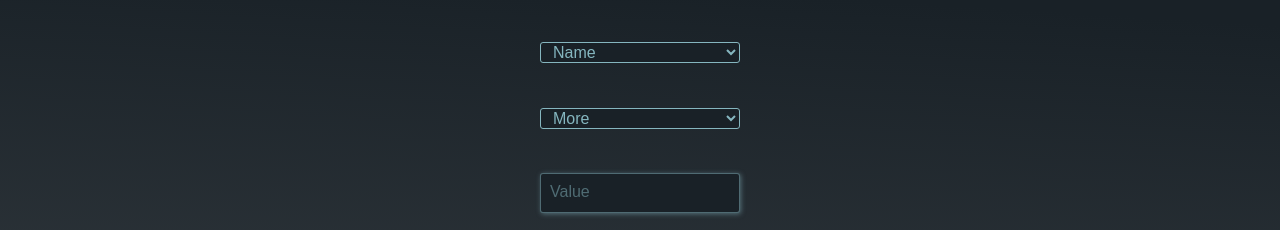
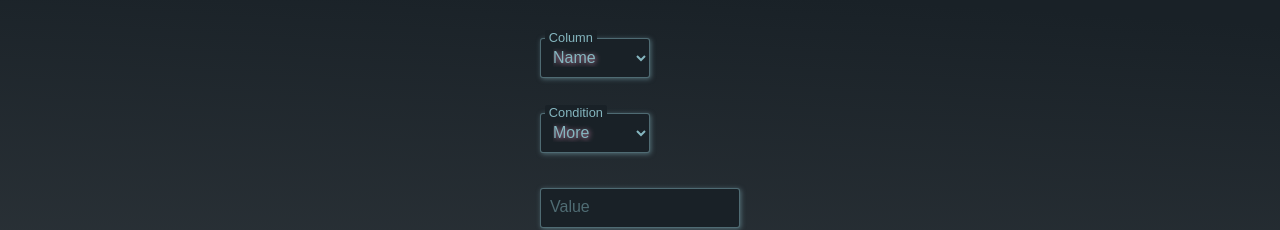
Before and after one commit to RuslanLaptev98/table-widget, a React (Create React App) app in the folder client/: page / in a window 1280 px wide. Shown: the top 230 px of the page. Built offline with nearby package versions, Linux system fonts and the light colour scheme; a web font is replaced by a local one.

Commit message:
#363: select styles cleanup

```diff
--- a/client/src/components/Filter/Filter.tsx
+++ b/client/src/components/Filter/Filter.tsx
@@ -7,9 +7,9 @@ import Select from './Select';
 const Filter: React.FC = () => {
   return (
     <section className='Filter'>
-      <Select name='column' options={['Name', 'Quantity', 'Distance']} />
+      <Select name='Column' options={['Name', 'Quantity', 'Distance']} />
       <Select
-        name='condition'
+        name='Condition'
         options={['More', 'Less', 'Equals', 'Contains']}
       />
       <Input id='value' />
--- a/client/src/components/Filter/Select/Select.css
+++ b/client/src/components/Filter/Select/Select.css
@@ -1,12 +1,29 @@
 .Select {
+  position: relative;
+  height: 40px;
+  width: 110px;
+}
+.Select__select {
+  position: absolute;
+  height: 100%;
+  width: 100%;
   outline: none;
-  border: 1px solid #85b6bf;
+  border: 1px solid rgba(133, 182, 191, 0.5);
   background: #192127;
   border-radius: 3px;
+  box-shadow: 1px 1px 5px rgba(133, 182, 191, 0.5);
   color: #85b6bf;
   font-size: 1rem;
   padding: 0 8px;
+  text-shadow: 1px 1px 5px #c481a2;
 }
-.Select:invalid {
-  opacity: 0.5;
+.Select__label {
+  position: absolute;
+  top: -0.5rem;
+  font-size: 0.8rem;
+  left: 0.3rem;
+  padding: 0 4px;
+  border-radius: 2px;
+  color: #85b6bf;
+  background-color: #192127;
 }
--- a/client/src/components/Filter/Select/Select.tsx
+++ b/client/src/components/Filter/Select/Select.tsx
@@ -8,11 +8,16 @@ interface SelectProps {
 
 const Select: React.FC<SelectProps> = ({ name, options }) => {
   return (
-    <select name={name} className='Select'>
-      {options.map((option) => (
-        <option key={option}>{option}</option>
-      ))}
-    </select>
+    <div className='Select'>
+      <select name={name} id={name} className='Select__select'>
+        {options.map((option) => (
+          <option key={option}>{option}</option>
+        ))}
+      </select>
+      <label htmlFor={name} className='Select__label'>
+        {name}
+      </label>
+    </div>
   );
 };
 
```
